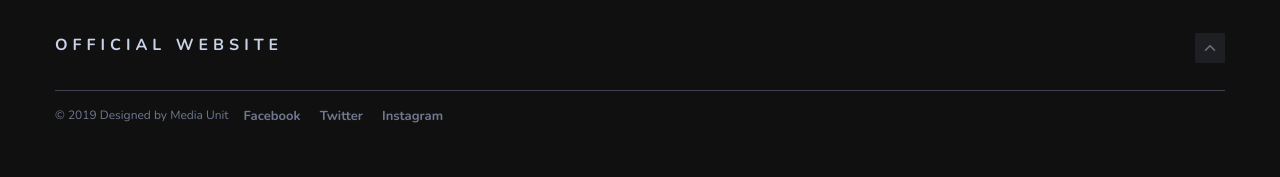
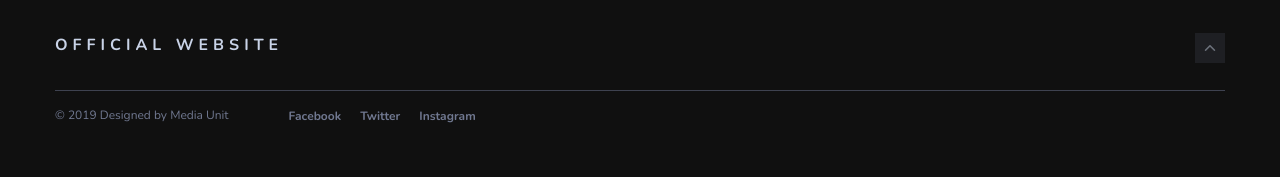
Before and after one commit to techlanka/kmcc, a Jekyll site: the page built from index.html, in a window 1280 px wide. Shown: the part 2393-2570 px from the top of the page. Built offline with Jekyll 4.4.1, drawn with Linux system fonts in a browser that asks for light colours; the list of posts is cut into pages by our own code.

Commit message:
Update _footer.scss

```diff
--- a/_sass/3-modules/_footer.scss
+++ b/_sass/3-modules/_footer.scss
@@ -46,7 +46,7 @@
   align-items: center;
   flex-wrap: wrap;
   .copyright {
-    margin-right: 15px;
+    margin-right: 60px;
     p {
       margin-bottom: 0;
       font-size: 12px;
@@ -68,7 +68,7 @@
           margin-left: 0;
         }
         a {
-          font-size: 13px;
+          font-size: 12px;
           font-weight: bold;
           color: $gray-blue;
           transition: $global-transition;
```
